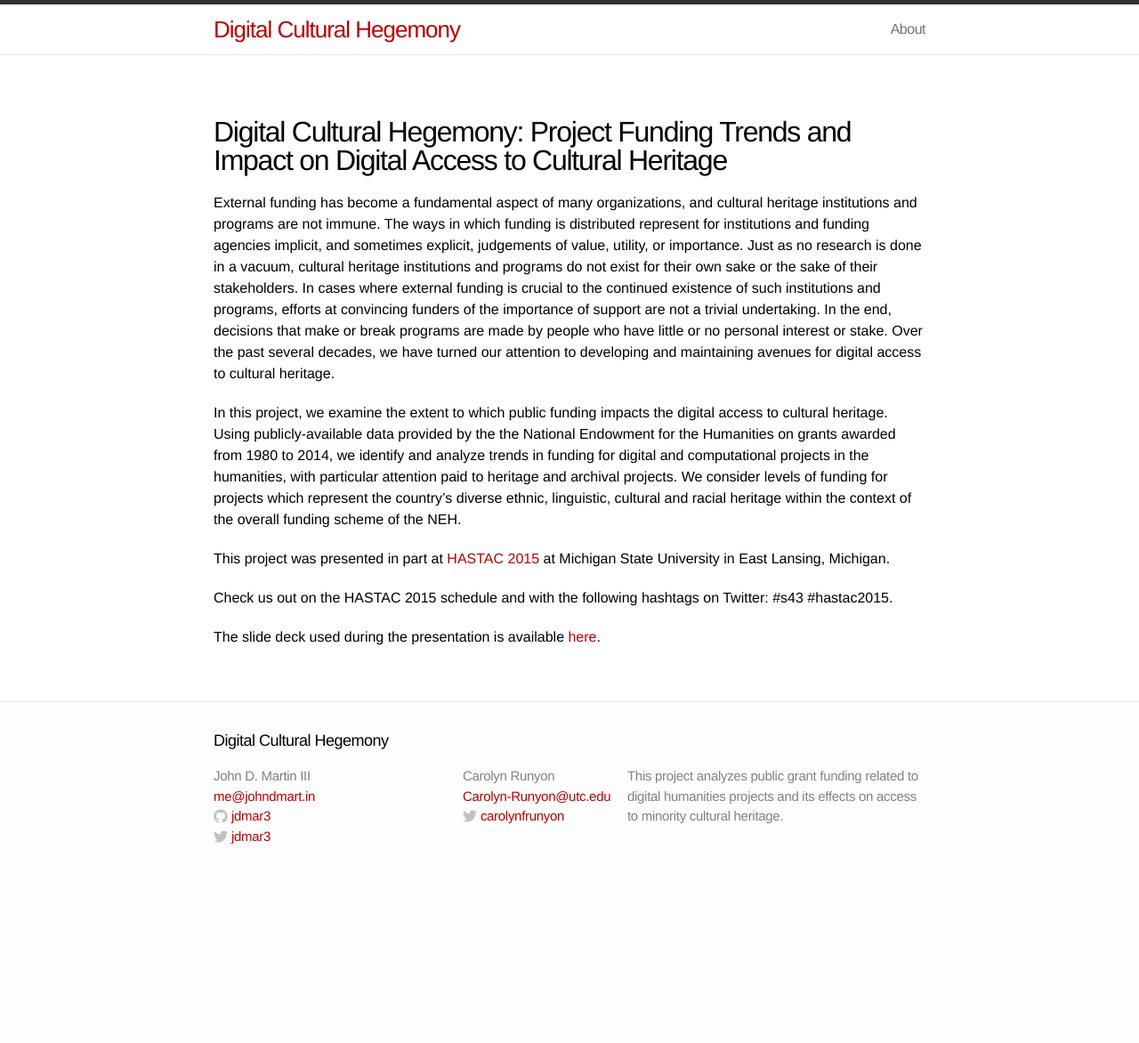
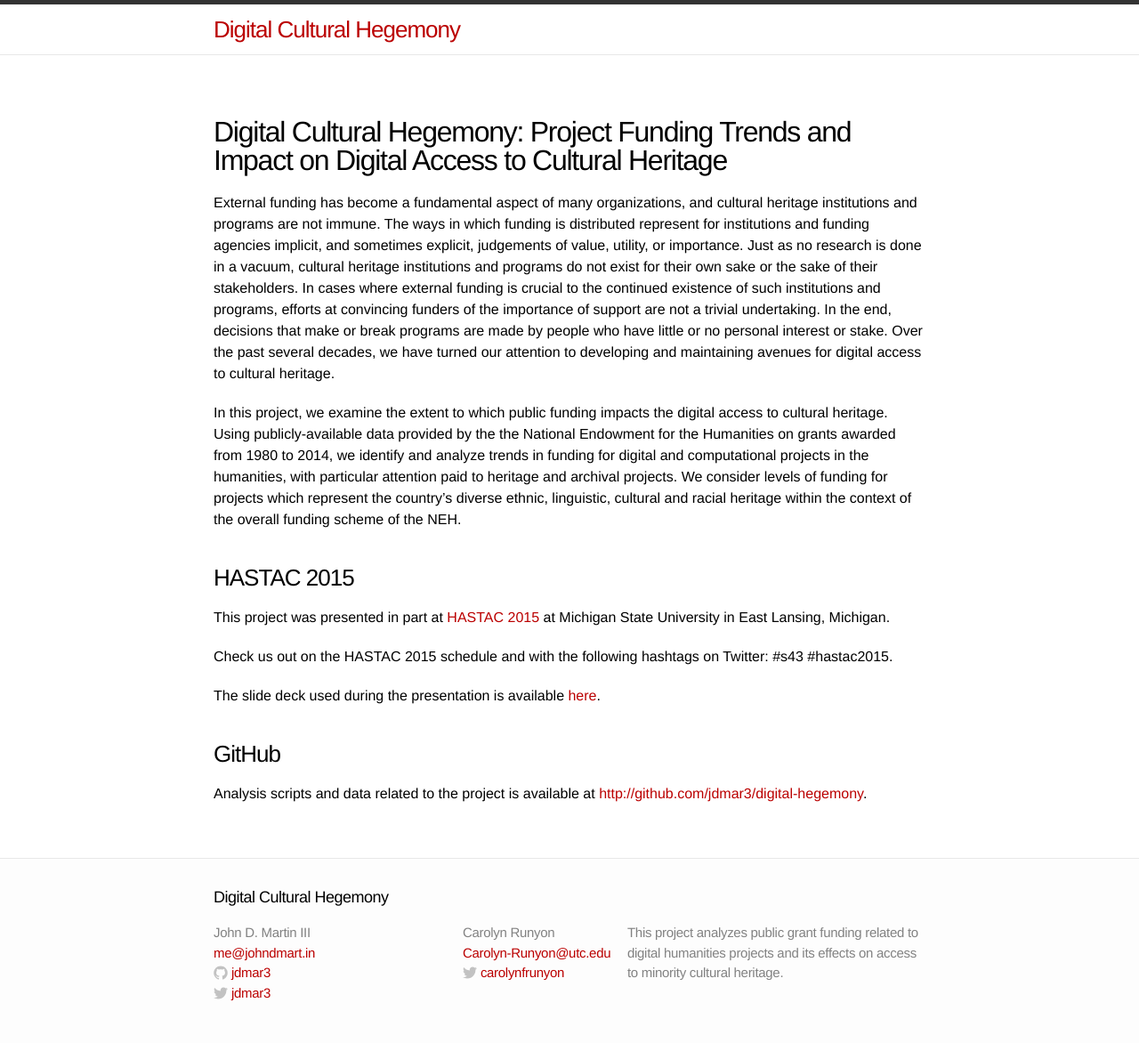
Before and after one commit to jdmar3/digital-hegemony, a Jekyll site: the page built from index.md, in a window 1280 px wide. Shown: the whole page at 89% size. Built offline with Jekyll 4.4.1, drawn with Linux system fonts in a browser that asks for light colours; before the commit the page ends 996 px from its top, so only the background shows below that.

Commit message:
update index

```diff
--- a/index.md
+++ b/index.md
@@ -8,8 +8,14 @@ External funding has become a fundamental aspect of many organizations, and cult
 
 In this project, we examine the extent to which public funding impacts the digital access to cultural heritage. Using publicly-available data provided by the the National Endowment for the Humanities on grants awarded from 1980 to 2014, we identify and analyze trends in funding for digital and computational projects in the humanities, with particular attention paid to heritage and archival projects. We consider levels of funding for projects which represent the country’s diverse ethnic, linguistic, cultural and racial heritage within the context of the overall funding scheme of the NEH.
 
+### HASTAC 2015
+
 This project was presented in part at [HASTAC 2015](http://sched.co/2vrQ) at Michigan State University in East Lansing, Michigan.
 
 Check us out on the HASTAC 2015 schedule and with the following hashtags on Twitter: #s43 #hastac2015.
 
 The slide deck used during the presentation is available [here](https://goo.gl/18e5zJ).
+
+### GitHub
+
+Analysis scripts and data related to the project is available at [http://github.com/jdmar3/digital-hegemony](GitHub).
```
Also changed, not shown: about.md (deleted, +0 -11 lines).
